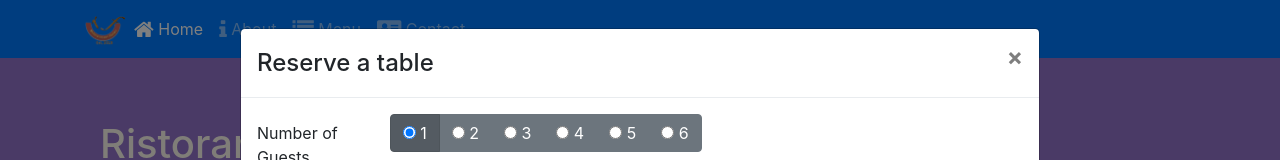
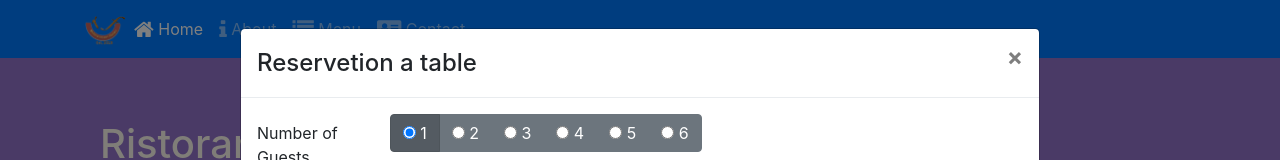
Before and after one commit to Moim16/bootstrapCourse, a website: page index.html in a window 1280 px wide. Both pictures are taken after a click on the button "Reserve Table". Shown: the top 160 px of the page. Drawn offline with nearby package versions, Linux system fonts and the light colour scheme.

```diff
--- a/index.html
+++ b/index.html
@@ -101,7 +101,7 @@
             <!-- Modal content-->
             <div class="modal-content">
                 <div class="modal-header">
-                    <h4 class="modal-title">Reserve a table </h4>
+                    <h4 class="modal-title">Reservetion a table </h4>
                     <button type="button" class="close" data-dismiss="modal">&times;</button>
                 </div>
                 <div class="modal-body">
```
